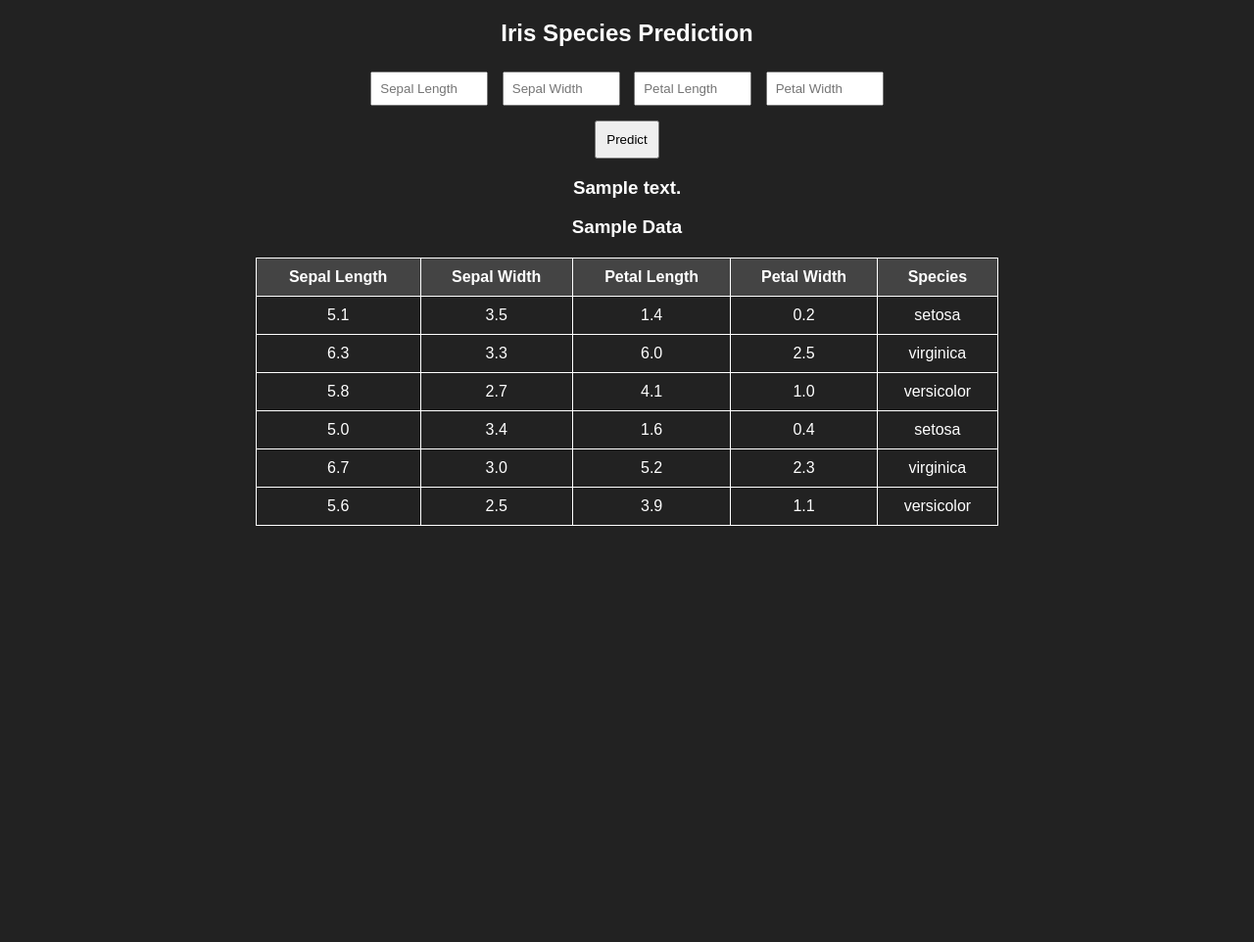
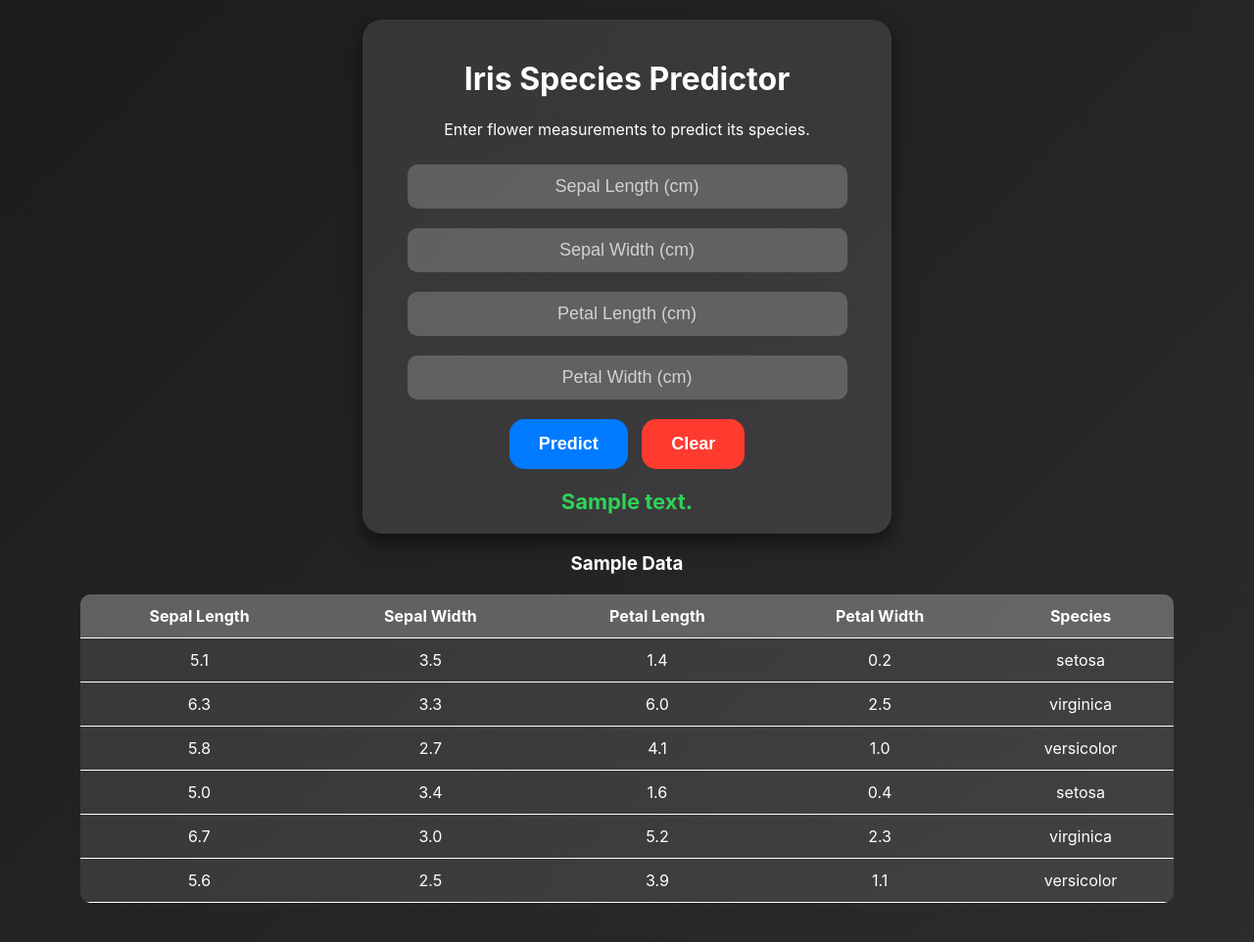
Before and after one commit to SalasNorman/iris-ml-app, a Flask app: template app/templates/index.html in a window 1280 px wide. Shown: the whole page at 98% size. Before the commit the page ends 537 px from the top, so only its background shows below. Run offline with Flask 3, Linux system fonts and the light colour scheme; the template is opened without the code that fills it: most values are stand-ins (such as "Sample title", 1, 10 or a date in 2020); parts of the project's set-up code (start-up, migrations or seed data) failed here and were passed over.

Commit message:
Initial commit

```diff
--- a/app/templates/index.html
+++ b/app/templates/index.html
@@ -6,36 +6,81 @@
     <title>Iris Species Prediction</title>
     <style>
         body {
-            font-family: Arial, sans-serif;
+            font-family: -apple-system, BlinkMacSystemFont, "Segoe UI", Roboto, "Helvetica Neue", Arial, sans-serif;
             text-align: center;
-            background-color: #222;
+            background: linear-gradient(135deg, #1c1c1e, #2c2c2e);
             color: white;
+            margin: 0;
+            padding: 20px;
+        }
+        .container {
+            max-width: 500px;
+            margin: auto;
+            background: rgba(255, 255, 255, 0.1);
+            padding: 20px;
+            border-radius: 20px;
+            box-shadow: 0 10px 20px rgba(0, 0, 0, 0.5);
+        }
+        input {
+            width: 85%;
+            padding: 12px;
+            margin: 10px 0;
+            border-radius: 10px;
+            border: none;
+            text-align: center;
+            font-size: 18px;
+            background: rgba(255, 255, 255, 0.2);
+            color: white;
+            outline: none;
+        }
+        input::placeholder {
+            color: #d1d1d6;
+        }
+        button {
+            padding: 15px 30px;
+            margin-top: 10px;
+            border: none;
+            border-radius: 15px;
+            background: #007aff;
+            color: white;
+            font-size: 18px;
+            font-weight: bold;
+            cursor: pointer;
+            transition: 0.3s;
+        }
+        button:hover {
+            background: #005ecb;
+        }
+        .loading {
+            display: none;
+            margin-top: 10px;
+            font-size: 18px;
+        }
+        .prediction {
+            font-size: 22px;
+            margin-top: 20px;
+            font-weight: bold;
+            color: #30d158;
         }
         table {
-            width: 60%;
+            width: 90%;
             margin: 20px auto;
             border-collapse: collapse;
+            background: rgba(255, 255, 255, 0.1);
+            border-radius: 10px;
+            overflow: hidden;
         }
         th, td {
-            padding: 10px;
-            border: 1px solid #fff;
+            padding: 12px;
+            border-bottom: 1px solid #fff;
             cursor: pointer;
+            text-align: center;
         }
         th {
-            background-color: #444;
+            background-color: rgba(255, 255, 255, 0.2);
         }
         tr:hover {
-            background-color: #555;
-        }
-        input {
-            width: 100px;
-            padding: 8px;
-            margin: 5px;
-        }
-        button {
-            padding: 10px;
-            margin-top: 10px;
-            cursor: pointer;
+            background-color: rgba(255, 255, 255, 0.3);
         }
     </style>
     <script>
@@ -45,23 +90,34 @@
             document.getElementById("petal_length").value = petalL;
             document.getElementById("petal_width").value = petalW;
         }
-    </script>
+        function showLoading() {
+            document.getElementById("loading").style.display = "block";
+        }
+        function clearInputs() {
+        document.getElementById('sepal_length').value = '';
+        document.getElementById('sepal_width').value = '';
+        document.getElementById('petal_length').value = '';
+        document.getElementById('petal_width').value = '';
+    }
+
+</script>
 </head>
 <body>
-
-    <h2>Iris Species Prediction</h2>
-
-    <form action="/predict" method="post">
-        <input type="text" id="sepal_length" name="sepal_length" placeholder="Sepal Length" required>
-        <input type="text" id="sepal_width" name="sepal_width" placeholder="Sepal Width" required>
-        <input type="text" id="petal_length" name="petal_length" placeholder="Petal Length" required>
-        <input type="text" id="petal_width" name="petal_width" placeholder="Petal Width" required>
-        <br>
-        <button type="submit">Predict</button>
-    </form>
-
-    <h3>{{ prediction_text }}</h3>
-
+    <div class="container">
+        <h1>Iris Species Predictor</h1>
+        <p>Enter flower measurements to predict its species.</p>
+        <form action="/predict" method="post" onsubmit="showLoading()">
+            <input type="text" id="sepal_length" name="sepal_length" placeholder="Sepal Length (cm)" required>
+            <input type="text" id="sepal_width" name="sepal_width" placeholder="Sepal Width (cm)" required>
+            <input type="text" id="petal_length" name="petal_length" placeholder="Petal Length (cm)" required>
+            <input type="text" id="petal_width" name="petal_width" placeholder="Petal Width (cm)" required>
+            <br>
+            <button type="submit">Predict</button>
+            <button type="button" onclick="clearInputs()" style="background: #ff3b30; margin-left: 10px;">Clear</button>
+</form>
+        <div id="loading" class="loading">Predicting...</div>
+        <div class="prediction">{{ prediction_text }}</div>
+    </div>
     <h3>Sample Data</h3>
     <table>
         <tr>
@@ -90,6 +146,5 @@
             <td>5.6</td><td>2.5</td><td>3.9</td><td>1.1</td><td>versicolor</td>
         </tr>
     </table>
-
 </body>
 </html>
--- a/requirements.txt
+++ b/requirements.txt
@@ -1,5 +1,4 @@
 flask
+gunicorn
 numpy
-pandas
 scikit-learn
-gunicorn
```
Also changed, not shown: README.md, 2 other files.
